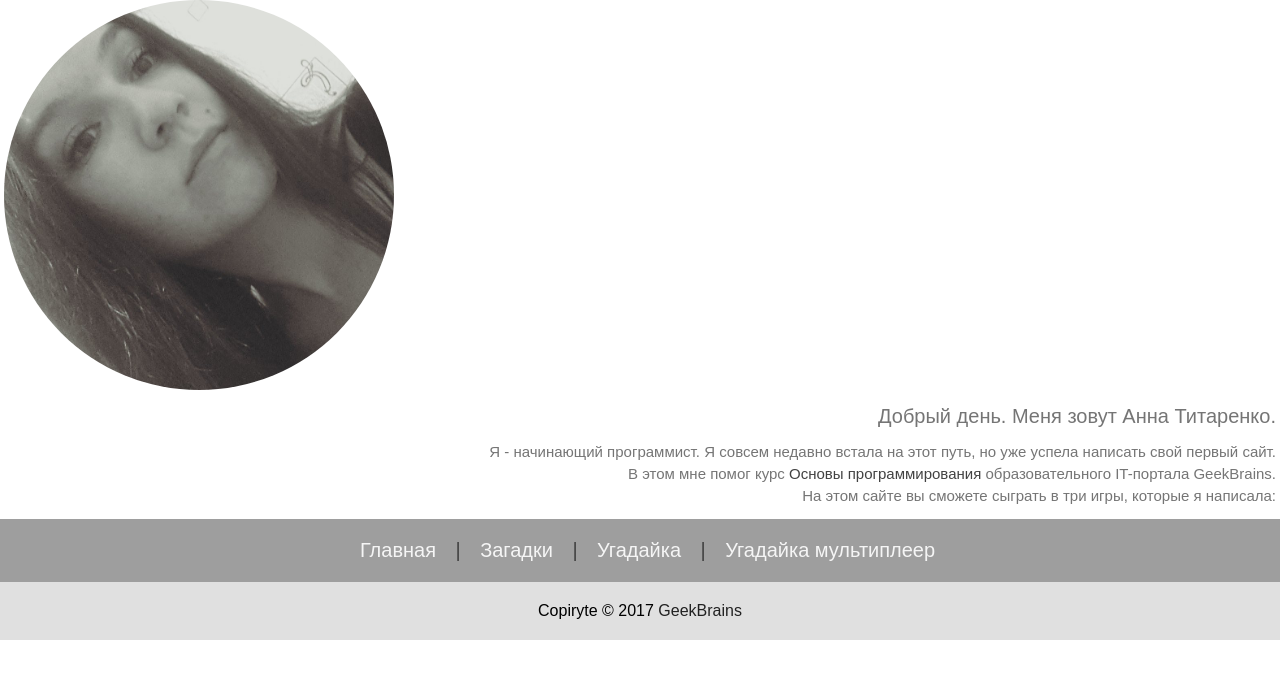
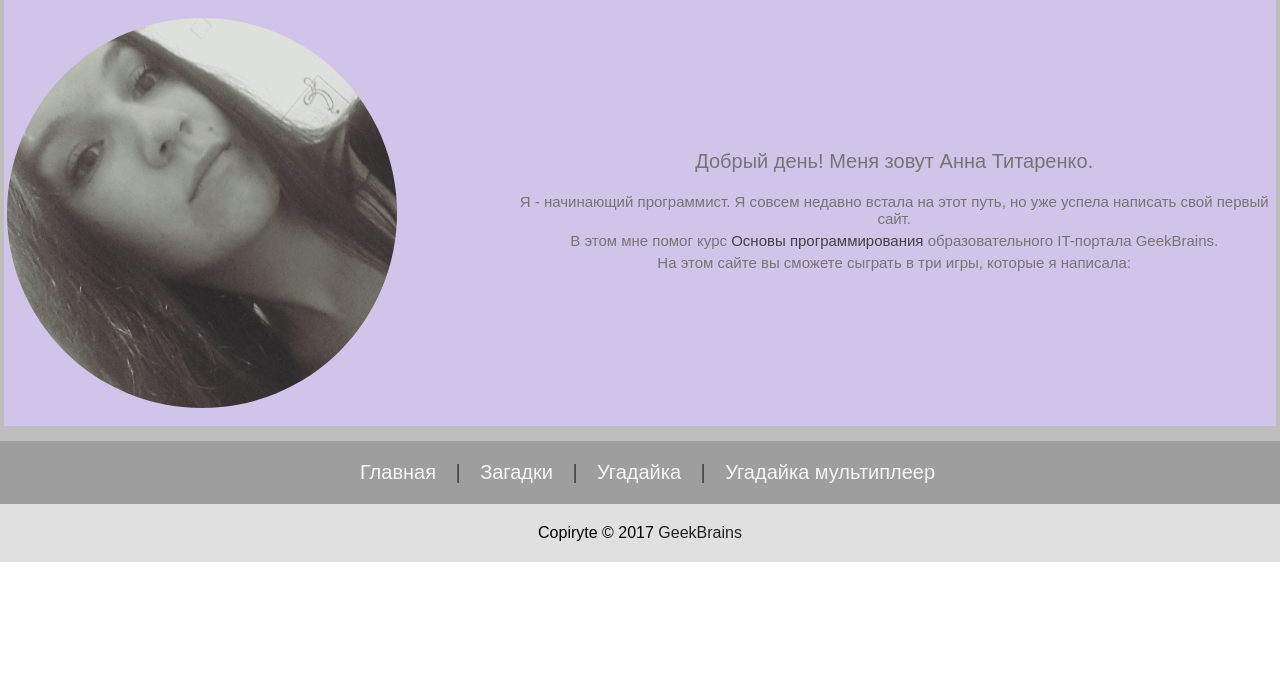
Before and after one commit to AnnaTitarenko/Geek-Lesson, a plain HTML site: page index.html in a window 1280 px wide. Shown: the part 127-800 px from the top of the page. Drawn offline with Linux system fonts and the light colour scheme.

Commit message:
Улучшили дизайн
Добавили фоновые цвета, перебрала цвета, сверстала блок О Сеабе таблицей

```diff
--- a/index.html
+++ b/index.html
@@ -21,18 +21,26 @@
     <div class="content container__content">
         <h1 class="content__header">Личный сайт студента GeekBrains</h1>
         <div class="photo">
-            <img src="img/photo.png" class="photo__photo-main"/>
-            <p class="photo__text photo__text--grey">Добрый день. Меня зовут Анна Титаренко.</p>
+            <table class="table">
+                <tr>
+                    <td>
+                        <img src="img/photo.png" class="photo__photo-main"/>
+                    </td>
+                    <td class="leftcol">
+                    <p class="photo__text photo__text--grey">Добрый день! Меня зовут Анна Титаренко.</p>
         </div>
-
         <div class="about-me">
             <p>Я - начинающий программист. Я совсем недавно встала на этот путь, но уже успела написать свой первый сайт.</p>
             <p>В этом мне помог курс
                 <a href="https://geekbrains.ru/lessons/11317" target="_blank">Основы программирования</a>
                 образовательного IT-портала GeekBrains.</p>
             <p>На этом сайте вы сможете сыграть в три игры, которые я написала:</p>
+                    </td>
+                </tr>
+            </table>
         </div>
     </div>
+
 
     <div class="footer">
         <div class="menu menu--theme_grey">
--- a/style.css
+++ b/style.css
@@ -1,6 +1,6 @@
 html, body, div, h1, p, img { margin: 0; }
 
-.container { min-width: 800px; width: 100%; font-family: sans-serif; }
+.container { min-width: 800px; width: 100%; font-family: sans-serif; background-color: #bdbdbd; }
 
 .menu {
     background-color: #7e57c2;
@@ -14,7 +14,7 @@ html, body, div, h1, p, img { margin: 0; }
 
 .about-me p {
     font-size: 15px;
-    text-align: right;
+    text-align: center;
     color: #757575;
     margin-bottom: 5px;
 }
@@ -65,13 +65,14 @@ html, body, div, h1, p, img { margin: 0; }
     height: 390px;
     border-radius: 50%;
     margin-bottom: 15px;
+    margin-top: 15px;
     display: block;
 }
 
 .photo__text {
-    text-align: right;
+    text-align: center;
     font-size: 20px;
-    margin-bottom: 15px;
+    margin-bottom: 20px;
 }
 .menu__item {
     font-size: 20px;
@@ -100,7 +101,7 @@ html, body, div, h1, p, img { margin: 0; }
 }
 
 .menu--theme_blue {
-    background-color: #01579b;
+    background-color: #607d8b;
 }
 .menu--theme_blue .menu__separator {
     color: #00b0ff;
@@ -109,3 +110,18 @@ html, body, div, h1, p, img { margin: 0; }
 .photo__text--grey {
     color: #757575;
 }
+
+.photo__text--size {
+    width: 50%;
+    height: 20px;
+    margin-bottom: 85px;
+}
+
+.table {
+    background-color: #d1c4e9;
+    width: 100%;
+}
+.leftcol {
+    width: 60%;
+    vertical-align: top 10px;
+}
```
